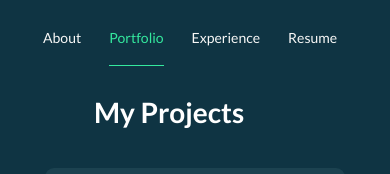
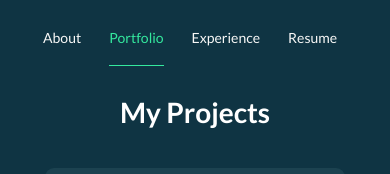
Before and after one commit to nickgusd/my-portfolio, a Next.js app: page /portfolio in a window 390 px wide. Shown: the top 174 px of the page. Built offline with nearby package versions, Linux system fonts and the light colour scheme.

Commit message:
mobile responsive changes

```diff
--- a/components/grid.module.css
+++ b/components/grid.module.css
@@ -20,7 +20,6 @@
     display: flex;
     flex-direction: row;
     padding: 24px;
-    /* margin: 50px 24px; */
 }
 
 @media screen and (max-width: 1024px) {
@@ -34,4 +33,7 @@
      flex-direction: column;
      gap: 24px;
     }
+    .header {
+        margin: 0 auto;
+    }
    }
--- a/components/jobs_list.module.css
+++ b/components/jobs_list.module.css
@@ -1,8 +1,6 @@
 .container {
 display: flex;
 flex-direction: row;
-/* border: 1px solid white; */
-/* height: 50%; */
 width: 70%;
 margin: 0 auto;
 background: #1c4250;
@@ -38,13 +36,11 @@ display: flex;
 flex-direction: column;
 width: 300px;
 height: 100%;
-/* border: 1px solid white; */
 }
 
 .secondItem {
 height: 100%;
 width: 100%;
-/* border: 1px solid white; */
 color: #b7b6c2;
 padding: 24px;
 border-radius: 9px;
@@ -80,3 +76,15 @@ border-radius: 9px;
 .tab:hover {
     background-color: #34e89e2b;
 }
+
+@media screen and (max-width: 765px) {
+    .header {
+        margin: 0 auto;
+    }
+    .container {
+        width: 100%;
+    }
+    .currentTab, .tab {
+        width: 60%;
+    }
+   }
--- a/components/jobs_list.tsx
+++ b/components/jobs_list.tsx
@@ -1,5 +1,4 @@
 import { useState } from 'react';
-import { Item } from 'semantic-ui-react';
 
 import styles from './jobs_list.module.css';
 
--- a/components/layout.module.css
+++ b/components/layout.module.css
@@ -11,3 +11,6 @@
   width: 100vw;
   overflow: auto;
 }
+
+/* @media screen and (max-width: 765px) {
+ } */
--- /dev/null
+++ b/components/mobile_jobs_list.module.css
@@ -0,0 +1,18 @@
+.mobileContainer {
+    color: white;
+    width: 100%;
+    min-height: 400px;
+    border-radius: 12px;
+}
+
+.wrapper {
+    margin-top: 14px;
+    margin-bottom: 14px;
+}
+
+.header {
+    color: #34E89E;
+    font-size: 14px;
+    padding: 14px;
+    text-align: center;
+}
--- a/pages/experience.tsx
+++ b/pages/experience.tsx
@@ -1,8 +1,10 @@
 import { GetStaticProps } from 'next';
+import { useMediaQuery } from 'react-responsive';
 
 import Layout from '../components/layout';
 import { JobsList } from '../components/jobs_list';
 import { Sidebar } from '../components/sidebar';
+import { MobileJobsList } from '../components/mobile_jobs_list';
 
 import { getData } from '../helpers/helpers';
 import { experience } from '../content/experience';
@@ -19,6 +21,8 @@ export const getStaticProps: GetStaticProps = async (context) => {
 };
 
 export default function Experience({ data }) {
+  const isMobile = useMediaQuery({ query: '(max-width: 769px)' });
+
   return (
     <Layout>
       <div className={styles.wrapper}>
@@ -27,7 +31,7 @@ export default function Experience({ data }) {
           <div className={styles.header}>
             <h1>Experience</h1>
           </div>
-          <JobsList data={data} />
+          {isMobile ? <MobileJobsList data={data} /> : <JobsList data={data} />}
         </div>
       </div>
     </Layout>
```
Also changed, not shown: components/mobile_jobs_list.tsx (added, +23 -0 lines).
